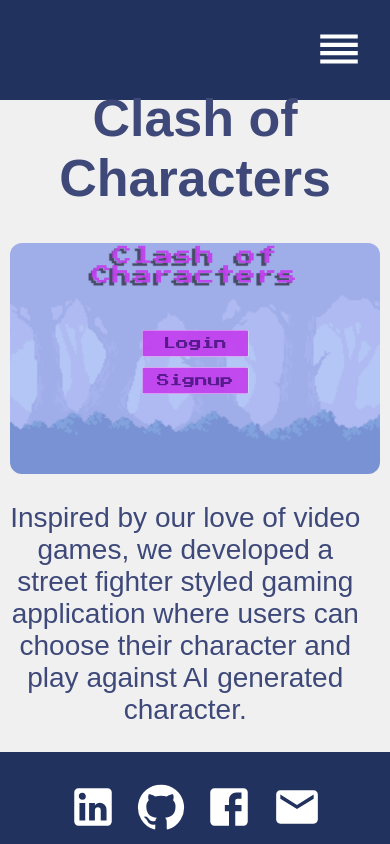
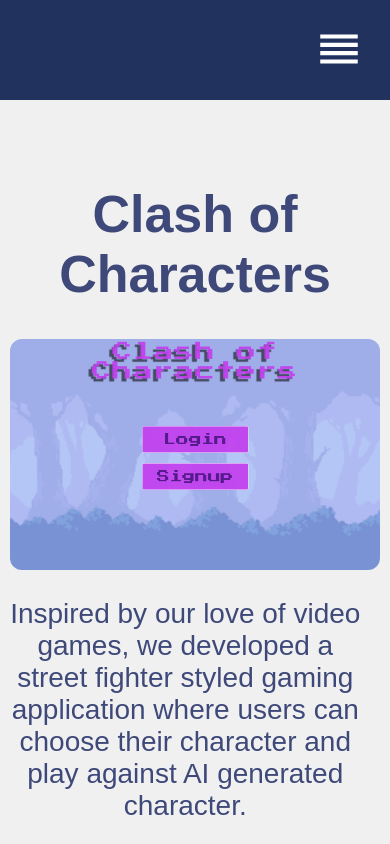
Before and after one commit to blksmk8483/knight-portfolio, a React (Create React App) app: page /project/1 in a window 390 px wide. Shown: the top 844 px of the page. Built offline with nearby package versions, Linux system fonts and the light colour scheme.

Commit message:
fixed project display back to 100vh in mobile

```diff
--- a/src/styles/ProjectDisplay.css
+++ b/src/styles/ProjectDisplay.css
@@ -57,8 +57,8 @@
 @media only screen and (max-width: 600px) {
   .project {
     width: 100%;
-    /* height: 100vh; */
-    height: calc(100vh - 12rem);
+    height: 100vh;
+    /* height: calc(100vh - 12rem); */
     display: flex;
     justify-content: center;
     align-items: center;
```
